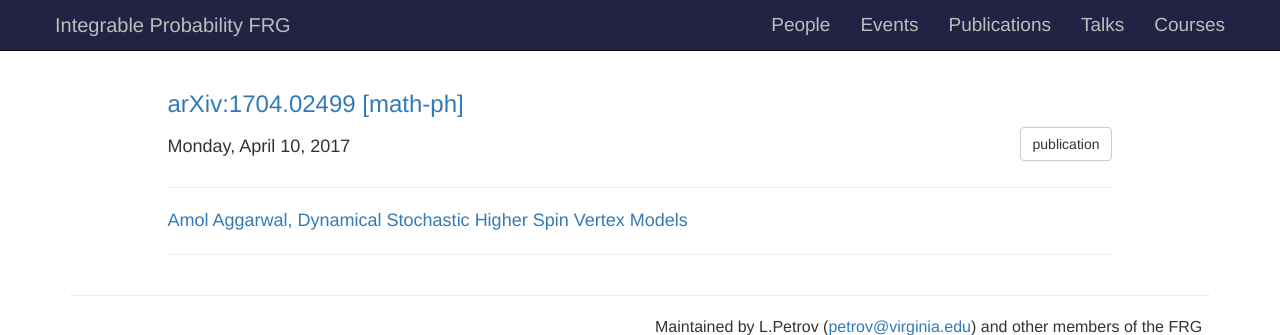
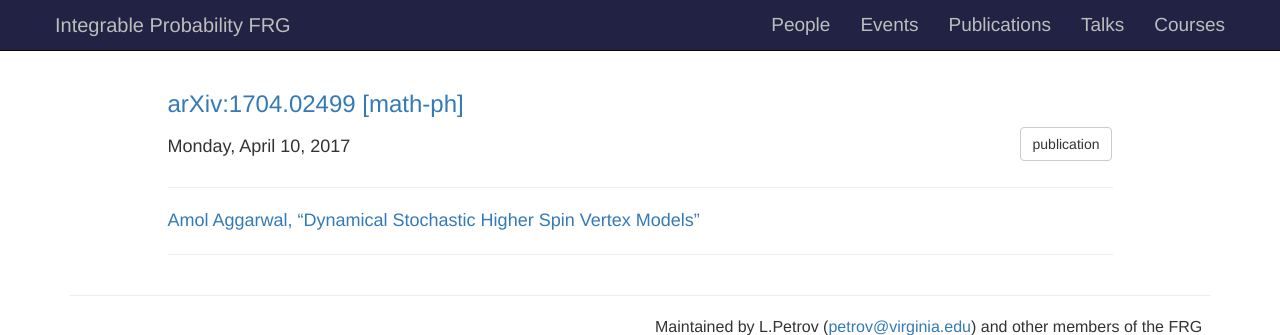
Before and after one commit to int-prob/int-prob-code, a Jekyll site: the page built from blog/_posts/2017-04-10-1704.02499.md, in a window 1280 px wide, cut to the strip 0-335 px from the top of the page. Built offline with Jekyll 4.4.1, drawn with Linux system fonts in a browser that asks for light colours.

Commit message:
added quotation marks in paper names

```diff
--- a/blog/_posts/2017-04-10-1704.02499.md
+++ b/blog/_posts/2017-04-10-1704.02499.md
@@ -7,4 +7,4 @@ tags: publication
 published: true
 ---
 
-[Amol Aggarwal, Dynamical Stochastic Higher Spin Vertex Models](https://arxiv.org/abs/1704.02499)
+[Amol Aggarwal, "Dynamical Stochastic Higher Spin Vertex Models"](https://arxiv.org/abs/1704.02499)
```
Also changed, not shown: blog/_posts/2017-04-10-1704.02429.md (+1 -1 lines), blog/_posts/2017-04-10-1704.02430.md (+1 -1 lines).
